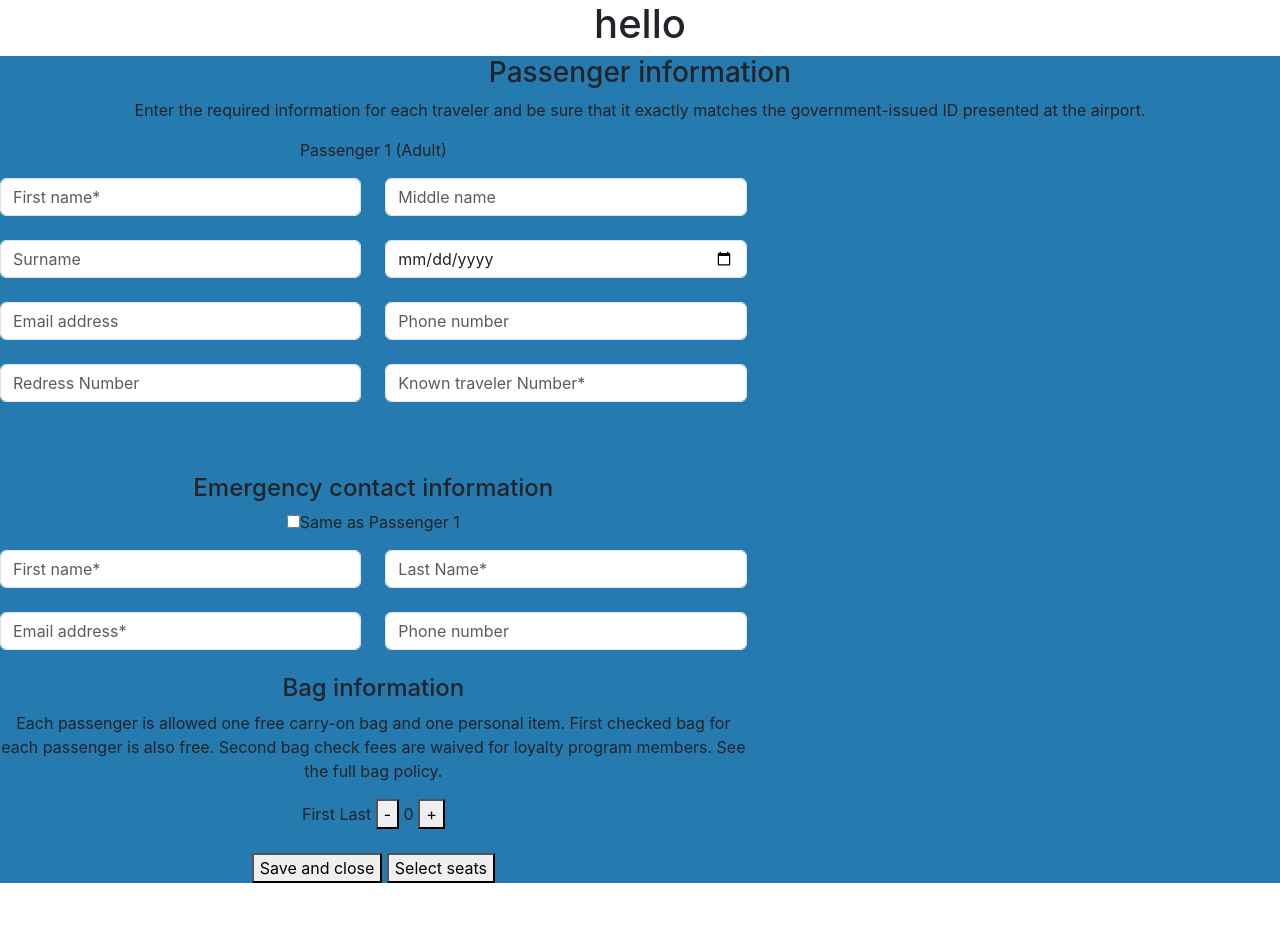
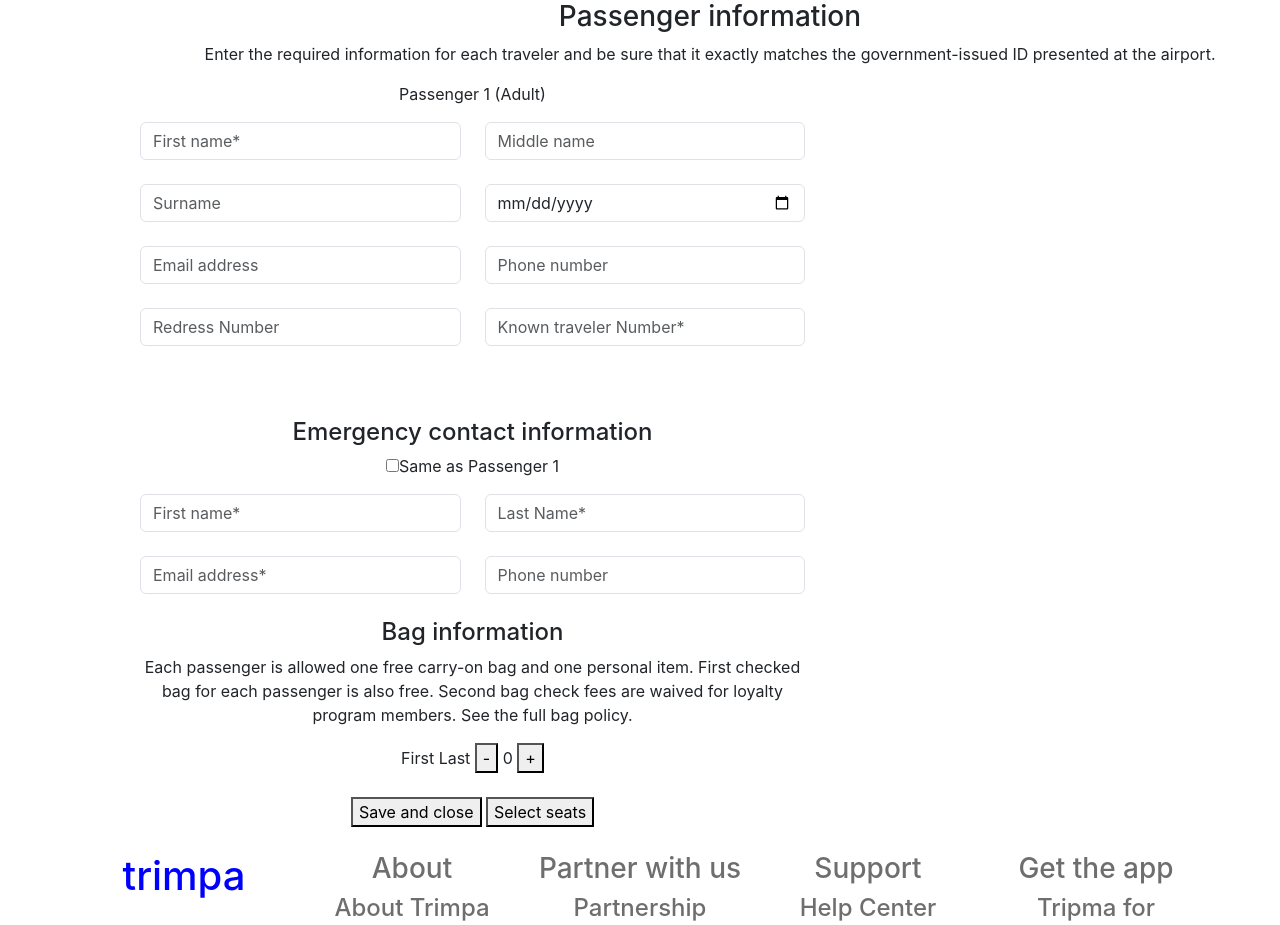
Before and after one commit to TicketReservation/TRIMPA, a React (Create React App) app in the folder client/: page / in a window 1280 px wide. Shown: the top 925 px of the page. Before the commit the page ends 883 px from the top, so only its background shows below. Built offline with nearby package versions, Linux system fonts and the light colour scheme.

Commit message:
footer & information & db

```diff
--- a/client/src/App.js
+++ b/client/src/App.js
@@ -1,14 +1,14 @@
 
 import './App.css';
-// import Footer from './compoents/Footer';
+import Footer from './compoents/Footer';
 import Information from './compoents/Information';
 
 function App() {
   return (
     <div className="App">
-     <h1>hello</h1>
+
     < Information/>
-     {/* <Footer/> */}
+     <Footer/>
     </div>
   );
 }
--- a/client/src/css/information.css
+++ b/client/src/css/information.css
@@ -1,2 +1,2 @@
 .all{
-    background-color: rgb(37, 122, 175);}
+    margin-left:140px}
```
